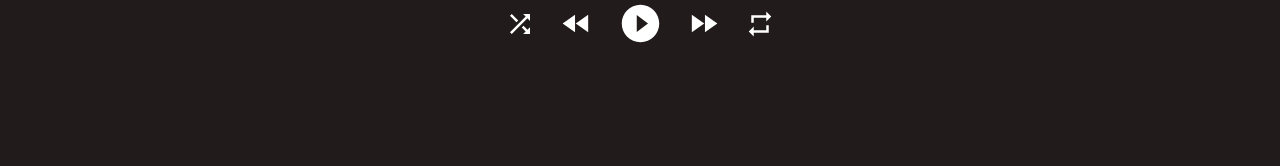
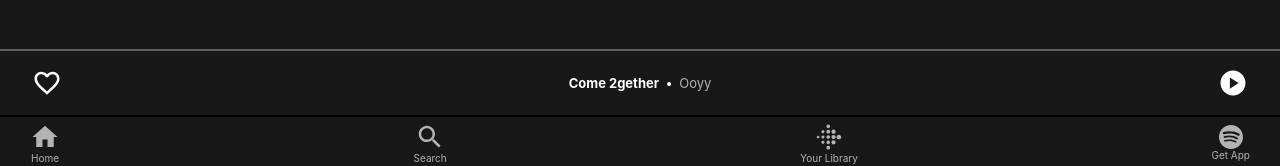
Before and after one commit to LucasTamaya/spotify-clone, a Next.js app: page / in a window 1280 px wide. Shown: the part 631-797 px from the top of the page. Built offline with nearby package versions, Linux system fonts and the light colour scheme.

Commit message:
Small music player + music player details fonctionnel

```diff
--- a/components/MusicPlayer/MusicPlayer.js
+++ b/components/MusicPlayer/MusicPlayer.js
@@ -13,6 +13,7 @@ const MusicPlayer = () => {
 
   const controler = useRef();
   const smallMusicPlayLine = useRef();
+  const showMusicDetails = useRef();
 
   const prevMusic = () => {
     if (index !== 0) {
@@ -48,29 +49,12 @@ const MusicPlayer = () => {
     }
   }, [isPlaying, index]);
 
-  const convertTime = (time) => {
-    let totalMin = Math.floor(time / 60);
-    let totalSec = Math.floor(time % 60);
-    if (totalSec < 10) {
-      //if sec is less than 10 then add 0 before it
-      totalSec = `0${totalSec}`;
-    }
-    return `${totalMin}:${totalSec}`;
-  };
+  const toggleMusicDetails = () => {
+    // showMusicDetails.current.style.display = "flex";
+    showMusicDetails.current.style.transform = "translateY(0)";
+  }
 
-  const updateTime = (e) => {
-    const currentTime = e.target.currentTime; //getting playing song currentTime
-    const duration = e.target.duration; //getting playing song total duration
-    let progressWidth = (currentTime / duration) * 100;
-    if (musicProgressBar) {
-      musicProgressBar.current.value = `${progressWidth}`;
-      musicProgressBar.current.style.backgroundSize = `${progressWidth}%`;
-    }
-    smallMusicPlayLine.current.style.width = `${progressWidth}%`;
 
-    // update playing song current time
-    currentTimeRef.current.innerHTML = convertTime(currentTime);
-  };
 
   return (
     <>
@@ -79,7 +63,7 @@ const MusicPlayer = () => {
           <FavoriteBorderIcon
             sx={{ fontSize: 30, color: "white", cursor: "pointer" }}
           />
-          <div className={styles.smallMusicPlayerParagraph}>
+          <div className={styles.smallMusicPlayerParagraph} onClick={toggleMusicDetails}>
             <span>{songs[index].name}</span>
             <span className={styles.bullPoint}>&bull;</span>
             <p>{songs[index].artist}</p>
@@ -112,8 +96,8 @@ const MusicPlayer = () => {
         controler={controler}
         prevMusic={prevMusic}
         nextMusic={nextMusic}
-        updateTime={updateTime}
-        convertTime={convertTime}
+        smallMusicPlayLine={smallMusicPlayLine}
+        showMusicDetails={showMusicDetails}
       />
     </>
   );
--- a/components/MusicPlayer/MusicPlayer.module.css
+++ b/components/MusicPlayer/MusicPlayer.module.css
@@ -24,7 +24,7 @@
   position: absolute;
   width: 0;
   height: 2px;
-  background-color: red;
+  background-color: white;
   top: -2px;
   left: 0;
 }
@@ -33,6 +33,8 @@
   display: flex;
   align-items: center;
   column-gap: 7px;
+  padding: 5px;
+  cursor: pointer;
 }
 
 .smallMusicPlayerParagraph > span {
--- a/components/MusicPlayerDetails/MusicPlayerDetails.js
+++ b/components/MusicPlayerDetails/MusicPlayerDetails.js
@@ -14,14 +14,20 @@ const MusicPlayerDetails = ({
   controler,
   prevMusic,
   nextMusic,
-  updateTime,
-  convertTime,
+  smallMusicPlayLine,
+  showMusicDetails,
 }) => {
+  const toggleMusicDetails = () => {
+    showMusicDetails.current.style.transform = "translateY(100vh)";
+    // showMusicDetails.current.style.display = "none";
+  };
+
   return (
-    <div className={styles.detailsBackground}>
+    <div className={styles.detailsBackground} ref={showMusicDetails}>
       <div className={styles.detailsContainer}>
         <div className={styles.detailsTop}>
           <KeyboardArrowDownIcon
+            onClick={toggleMusicDetails}
             sx={{ fontSize: "35px", color: "white", cursor: "pointer" }}
           />
           <MoreHorizIcon
@@ -58,8 +64,7 @@ const MusicPlayerDetails = ({
           controler={controler}
           nextMusic={nextMusic}
           isPlaying={isPlaying}
-          updateTime={updateTime}
-          convertTime={convertTime}
+          smallMusicPlayLine={smallMusicPlayLine}
         />
 
         <MusicPlayerControler
--- a/components/MusicPlayerDetails/MusicPlayerDetails.module.css
+++ b/components/MusicPlayerDetails/MusicPlayerDetails.module.css
@@ -4,12 +4,14 @@
   position: absolute;
   top: 0;
   left: 0;
-  background-color: rgb(34, 27, 27);
+  background-color: var(--darkgray);
   padding: 40px;
   display: flex;
   justify-content: center;
   align-items: center;
-  /* transform: translateY(100vh); */
+  transform: translateY(100vh);
+  /* display: none; */
+  transition: 0.3s ease;
 }
 
 .detailsContainer {
--- a/components/MusicPlayerProgressBar/MusicPlayerProgressBar.js
+++ b/components/MusicPlayerProgressBar/MusicPlayerProgressBar.js
@@ -7,33 +7,32 @@ const MusicPlayerProgressBar = ({
   controler,
   nextMusic,
   isPlaying,
-  updateTime,
-  convertTime,
+  smallMusicPlayLine,
 }) => {
   const currentTimeRef = useRef();
   const musicProgressBar = useRef();
 
   // // convertit millisecondes en mm:ss
-  // const convertTime = (time) => {
-  //   let totalMin = Math.floor(time / 60);
-  //   let totalSec = Math.floor(time % 60);
-  //   if (totalSec < 10) {
-  //     //if sec is less than 10 then add 0 before it
-  //     totalSec = `0${totalSec}`;
-  //   }
-  //   return `${totalMin}:${totalSec}`;
-  // };
+  const convertTime = (time) => {
+    let totalMin = Math.floor(time / 60);
+    let totalSec = Math.floor(time % 60);
+    if (totalSec < 10) {
+      //if sec is less than 10 then add 0 before it
+      totalSec = `0${totalSec}`;
+    }
+    return `${totalMin}:${totalSec}`;
+  };
 
-  // const updateTime = (e) => {
-  //   const currentTime = e.target.currentTime; //getting playing song currentTime
-  //   const duration = e.target.duration; //getting playing song total duration
-  //   let progressWidth = (currentTime / duration) * 100;
-  //   musicProgressBar.current.value = `${progressWidth}`;
-  //   musicProgressBar.current.style.backgroundSize = `${progressWidth}%`;
-
-  //   // update playing song current time
-  //   currentTimeRef.current.innerHTML = convertTime(currentTime);
-  // };
+  const updateTime = (e) => {
+    const currentTime = e.target.currentTime; //getting playing song currentTime
+    const duration = e.target.duration; //getting playing song total duration
+    let progressWidth = (currentTime / duration) * 100;
+    musicProgressBar.current.value = `${progressWidth}`;
+    musicProgressBar.current.style.backgroundSize = `${progressWidth}%`;
+    smallMusicPlayLine.current.style.width = `${progressWidth}%`;
+    // update playing song current time
+    currentTimeRef.current.innerHTML = convertTime(currentTime);
+  };
 
   // update playing song currentTime on according to the progress bar width
   const updateTimeOnClick = (e) => {
--- a/styles/globals.css
+++ b/styles/globals.css
@@ -3,6 +3,7 @@ body {
   font-family: -apple-system, BlinkMacSystemFont, Segoe UI, Roboto, Oxygen,
     Ubuntu, Cantarell, Fira Sans, Droid Sans, Helvetica Neue, sans-serif;
     background-color: #181818;
+    overflow-y: hidden;
 }
 
 a {
```
